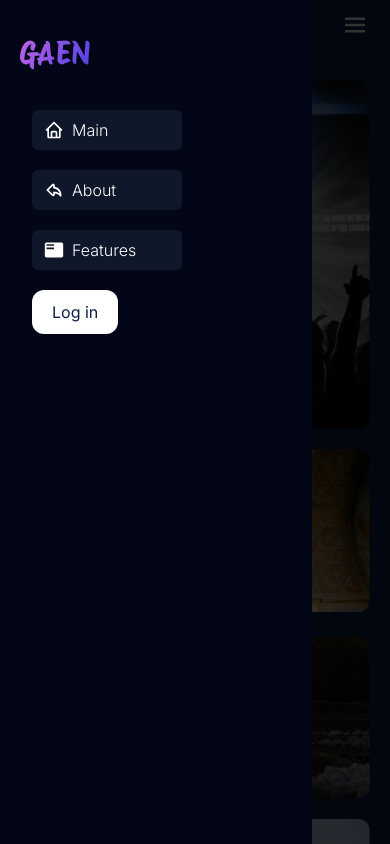
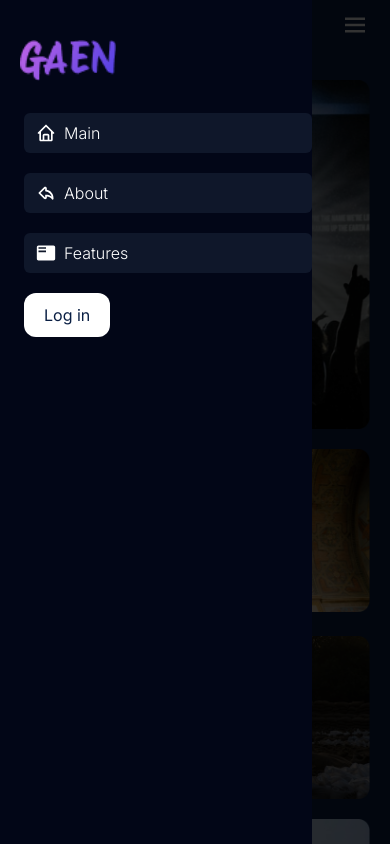
Before and after one commit to doniyor5/frontend-gaen, a React (Create React App) app: page / in a window 390 px wide. Both pictures are taken after a click on the icon 355 px from the left and 25 px from the top of the page. Shown: the top 844 px of the page. Built offline with nearby package versions, Linux system fonts and the light colour scheme; a web font is replaced by a local one.

Commit message:
UI changes

```diff
--- a/src/components/cards/mainPageCard.jsx
+++ b/src/components/cards/mainPageCard.jsx
@@ -62,59 +62,55 @@ export default function MainPageCard({
   if (filteredData.length === 0) {
     return <h2>Not found</h2>;
   }
-
     return (
-    <div className="grid grid-cols-1 md:grid-cols-2 lg:grid-cols-3 gap-6 justify-center">
+            <div className="grid grid-cols-1 gap-6 sm:grid-cols-2 lg:grid-cols-3 justify-items-center px-4 py-8">
                 {filteredData.map((item, index) => (
                         <div
+                                key={index}
                                 data-aos="fade-up"
-          key={index}
-          className="md:w1/3 bg-white p-3 rounded-xl"
+                                className="flex flex-col bg-white rounded-xl shadow-lg overflow-hidden w-full sm:max-w-sm"
                         >
                             <img
-            className="w-full"
-            src={
-              item?.art_img
-
-            }
-            alt={"#img"}
+                                    className="w-full h-48 object-cover"
+                                    src={item?.art_img || "defaultImage.jpg"}
+                                    alt={`Art from ${item?.art_name}`}
                             />
-          <div className="py-3 px-4">
-            <h3 className="text-[#16192C] text-[16px] font-[600]">
+                            <div className="flex flex-col justify-between flex-1 p-4">
+                                <h3 className="text-[#16192C] text-lg font-semibold">
                                     {item?.title}
                                 </h3>
-
-            <div className="flex gap-1 items-center my-3">
-              <img className="w-4" src={IdCard} alt={"#icon"} />
-              <p className="text-[#4D4D4D] font-[600] text-[12px]">
+                                <div className="my-3">
+                                    <div className="flex items-center gap-2 mb-2">
+                                        <img className="w-5 h-5" src={IdCard} alt="ID Card Icon" />
+                                        <p className="text-gray-600 font-medium text-sm">
                                             {item?.art_name}
                                         </p>
                                     </div>
-            <div className="flex gap-1 items-center">
-              <img className="w-3.5" src={Location} alt={"#location"} />
-              <p className="text-[#4D4D4D] font-[600] text-[12px]">
+                                    <div className="flex items-center gap-2">
+                                        <img className="w-4 h-4" src={Location} alt="Location Icon" />
+                                        <p className="text-gray-600 font-medium text-sm">
                                             {item?.country}
                                         </p>
                                     </div>
-
-            <p className="mt-3 overflow-hidden text-[#425466] font-[400]">
+                                </div>
+                                <p className="mt-3 text-gray-700 text-sm line-clamp-3">
                                     {item?.description}
                                 </p>
-
-              <div className="mt-3 flex sm:gap-10 md:gap-20 lg:gap-28">
+                                <div className="mt-4 flex items-center justify-between">
                                     <Link to={`/details/${item?.slug}`}>
-                      <button className="bg-[#0A1F44] py-3 px-5 text-white w-fit font-[600] text-[12px] rounded-lg">
+                                        <button className="bg-[#0A1F44] hover:bg-[#0B2B61] transition-colors py-2 px-4 text-white font-semibold text-sm rounded-lg">
                                             See more
                                         </button>
                                     </Link>
-
-                  {mail == item.email ? (
+                                    {mail === item.email && (
                                             <button
-                                  className="bg-red-500 py-3 px-5 text-white w-fit font-[600] text-[12px] rounded-lg"
+                                                    className="bg-red-500 hover:bg-red-600 transition-colors py-2 px-4 text-white font-semibold text-sm rounded-lg"
                                                     onClick={async () => {
                                                         try {
                                                             await ApiCall.deleteArticle(item.slug, token);
-                                          setData((prevData) => prevData.filter((article) => article.slug !== item.slug));
+                                                            setData((prevData) =>
+                                                                    prevData.filter((article) => article.slug !== item.slug)
+                                                            );
                                                         } catch (error) {
                                                             console.error("Error deleting article:", error);
                                                         }
@@ -122,8 +118,6 @@ export default function MainPageCard({
                                             >
                                                 Delete
                                             </button>
-                  ) : (
-                          ""
                                     )}
                                 </div>
                             </div>
@@ -131,4 +125,5 @@ export default function MainPageCard({
                 ))}
             </div>
     );
+
 }
--- a/src/components/navbar/mobile.jsx
+++ b/src/components/navbar/mobile.jsx
@@ -1,10 +1,10 @@
-import React, { useState } from 'react'
-import { BiHome, BiMenu } from 'react-icons/bi'
-import { MdFeaturedPlayList } from 'react-icons/md'
-import { TiArrowBackOutline } from 'react-icons/ti'
-import {Link, useLocation, useNavigate} from 'react-router-dom'
-import NavLogo from "../../assets/img/GAEN.png"
-import NavbarButton from '../buttons/navbarButton'
+import React, { useState } from "react";
+import { BiHome, BiMenu } from "react-icons/bi";
+import { MdFeaturedPlayList } from "react-icons/md";
+import { TiArrowBackOutline } from "react-icons/ti";
+import { Link, useLocation, useNavigate } from "react-router-dom";
+import NavLogo from "../../assets/img/GAEN.png";
+import NavbarButton from "../buttons/navbarButton";
 import ApiCall from "../../services/getArticles";
 
 export default function Mobile() {
@@ -15,15 +15,16 @@ export default function Mobile() {
     const refresh_token = localStorage.getItem("refresh_token");
     const [error, setError] = useState("");
 
-    const [open, setOpen] = useState(false)
+    const [open, setOpen] = useState(false);
 
     const handleOpen = () => {
-		setOpen(!open)
-	}
+        setOpen(!open);
+    };
 
     const handleClose = () => {
-    setOpen(false)
-  }
+        setOpen(false);
+    };
+
     const handleLogOut = async () => {
         if (!refresh_token || !token) {
             setError("Authentication token or refresh token is missing");
@@ -37,61 +38,89 @@ export default function Mobile() {
             localStorage.removeItem("refresh_token");
             navigate(`${location.pathname}`);
         } catch (error) {
-            console.error("Logout Error:", error.response ? error.response.data : error.message);
+            console.error(
+                    "Logout Error:",
+                    error.response ? error.response.data : error.message
+            );
             setError("Logout failed. Please try again.");
         }
     };
 
+    return (
+            <div className="block md:hidden z-50">
+                {/* Overlay */}
+                {open && (
+                        <div
+                                onClick={handleClose}
+                                className="fixed inset-0 bg-black/80 transition-opacity duration-300"
+                        ></div>
+                )}
 
-	return (
-		<div className='block md:hidden z-50'>
-      <div onClick={handleClose} className={`${open ? ' fixed transition-transform duration-300 right-0 bg-black/80 w-[100%] h-[100vh] top-0' : ''}`}></div>
+                {/* Menu Icon */}
                 <div>
-				<BiMenu className='text-white text-3xl cursor-pointer' onClick={handleOpen} />
+                    <BiMenu className="text-white text-3xl cursor-pointer" onClick={handleOpen} />
                 </div>
-			<div>
-				<div className={`fixed transition-transform duration-300 pt-10 pl-5 top-0 left-0 bg-slate-950 w-[80%] h-[100vh] transform ${open ? 'translate-x-0' : '-translate-x-full'}`}>
-					<Link to={'/'}>
-						<img src={NavLogo} alt="Logo" />
+
+                {/* Sidebar */}
+                <div
+                        className={`fixed top-0 left-0 h-full w-[80%] bg-slate-950 transform transition-transform duration-300 z-50 ${
+                                open ? "translate-x-0" : "-translate-x-full"
+                        }`}
+                >
+                    <div className="pt-10 pl-5">
+                        <Link to={"/"} onClick={handleClose}>
+                            <img src={NavLogo} alt="Logo" className="w-24 mb-8" />
                         </Link>
-					<ul className='flex flex-col gap-5 text-white font-[300] text-[16px] pt-10 pl-3'>
-						<li className='bg-slate-900 w-[150px] py-2 px-3 rounded-md'>
-							<Link className=' flex gap-2 items-center' to={'/main'}>
-								<BiHome className='text-white text-xl' />
+                        <ul className="flex flex-col gap-5 text-white font-light text-base pl-1">
+                            <li>
+                                <Link
+                                        className="flex items-center gap-2 bg-slate-900 rounded-md py-2 px-3 w-full"
+                                        to={"/main"}
+                                        onClick={handleClose}
+                                >
+                                    <BiHome className="text-xl" />
                                     Main
                                 </Link>
                             </li>
-						<li className='bg-slate-900 w-[150px] py-2 px-3 rounded-md'>
-							<Link className=' flex gap-2 items-center' to={'/about'}>
-								<TiArrowBackOutline className='text-white text-xl' />
+                            <li>
+                                <Link
+                                        className="flex items-center gap-2 bg-slate-900 rounded-md py-2 px-3 w-full"
+                                        to={"/about"}
+                                        onClick={handleClose}
+                                >
+                                    <TiArrowBackOutline className="text-xl" />
                                     About
                                 </Link>
                             </li>
-						<li className='bg-slate-900 w-[150px] py-2 px-3 rounded-md'>
-							<Link className=' flex gap-2 items-center' to={'/features'}>
-								<MdFeaturedPlayList className='text-white text-xl' />
+                            <li>
+                                <Link
+                                        className="flex items-center gap-2 bg-slate-900 rounded-md py-2 px-3 w-full"
+                                        to={"/features"}
+                                        onClick={handleClose}
+                                >
+                                    <MdFeaturedPlayList className="text-xl" />
                                     Features
                                 </Link>
                             </li>
-						<div className='w-full flex flex-col gap-5'>
+                        </ul>
+                        <div className="mt-5 flex flex-col gap-5 pl-1">
                             {isUserAuth ? (
-                                    <Link to={"/profile"}>
-                                        <NavbarButton buttonText={"Profil"} />
+                                    <Link to={"/profile"} onClick={handleClose}>
+                                        <NavbarButton buttonText={"Profile"} />
                                     </Link>
                             ) : (
-                                    <Link to={"/login"}>
+                                    <Link to={"/login"} onClick={handleClose}>
                                         <NavbarButton buttonText={"Log in"} />
                                     </Link>
                             )}
                             {isUserAuth && (
-                                    <Link onClick={handleLogOut}>
+                                    <button onClick={handleLogOut}>
                                         <NavbarButton buttonText={"Log Out"} />
-                                    </Link>
+                                    </button>
                             )}
-						</div>
-					</ul>
                         </div>
                     </div>
                 </div>
-	)
+            </div>
+    );
 }
```
Lines whose indentation alone changed are shown as unchanged.
